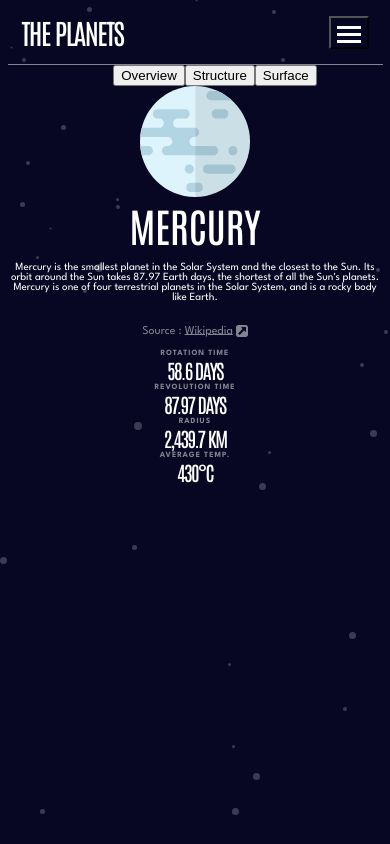
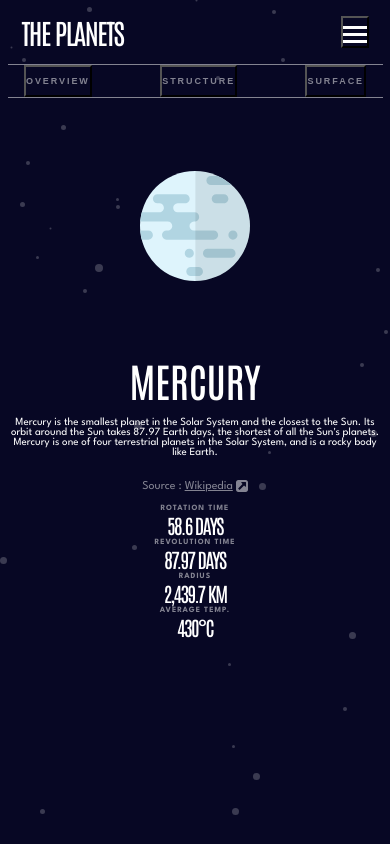
Before and after one commit to jasonkartz/planets-fact-site, a React (Create React App) app: page / in a window 390 px wide. Built offline with nearby package versions, Linux system fonts and the light colour scheme.

Commit message:
mobile menu layout done

```diff
--- a/src/App.js
+++ b/src/App.js
@@ -62,15 +62,17 @@ function App() {
       <main>
         <section className="info-section">
           <menu>
-            <button>Overview</button>
-            <button>Structure</button>
-            <button>Surface</button>
+            <button>OVERVIEW</button>
+            <button>STRUCTURE</button>
+            <button>SURFACE</button>
           </menu>
-          <img
-            className="img-planet"
-            src={data[0].images.planet}
-            alt="mercury"
-          />
+          <div className="img-planet-container">
+            <img
+              className="img-planet"
+              src={data[0].images.planet}
+              alt="mercury"
+            />
+          </div>
           <div className="info-text">
             <h1>{data[0].name}</h1>
             <p>{data[0].overview.content}</p>
--- a/src/index.css
+++ b/src/index.css
@@ -104,7 +104,7 @@ header h2 {
 }
 header h2 button {
   background-color: transparent;
-  padding-top: 8px;
+  padding: 8px 0 0 0;
 }
 header h2 button:hover {
   cursor: pointer;
@@ -161,7 +161,34 @@ cite img {
   display: inline-block;
 }
 
-
+menu {
+  padding: 0 1.5em;
+  display: flex;
+  justify-content: space-between;
+  border-bottom: var(--light-gray) 1px solid;
+}
+menu button {
+  font-size: 9px;
+  font-weight: bold;
+  letter-spacing: 1.93px;
+  background-color: transparent;
+  color: var(--light-gray);
+  padding: 1em 0;
+}
+menu button:hover {
+  cursor: pointer;
+  color: white;
+  text-decoration: underline;
+  text-decoration-thickness: 2px;
+  text-underline-offset: 1.25em;
+}
+.img-planet-container {
+  height: 256px;
+  display: flex;
+  flex-direction: column;
+  justify-content: center;
+  align-items: center;
+}
 /* Planet sizes vary. figure out size percentage for each screen version */
 .img-planet {
   width: 29.5%;
```
